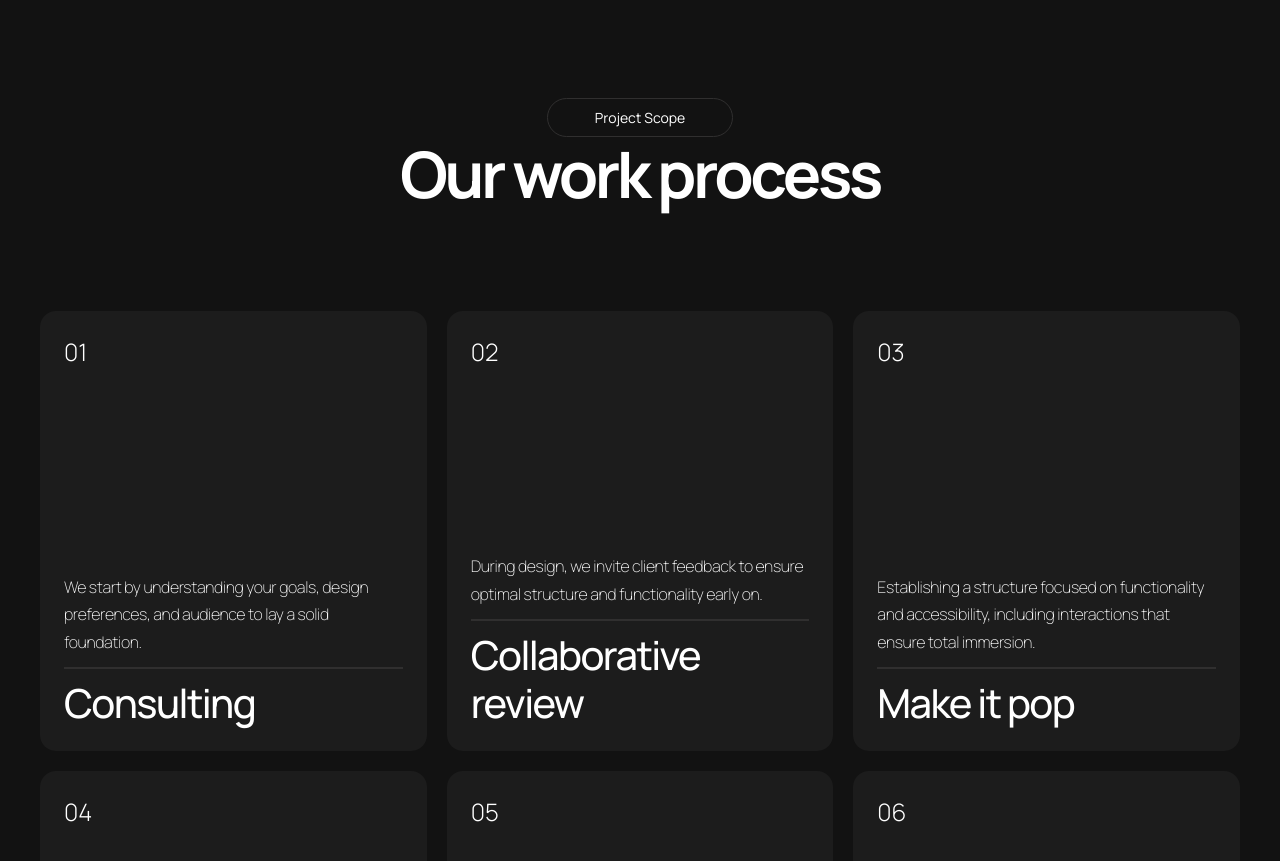
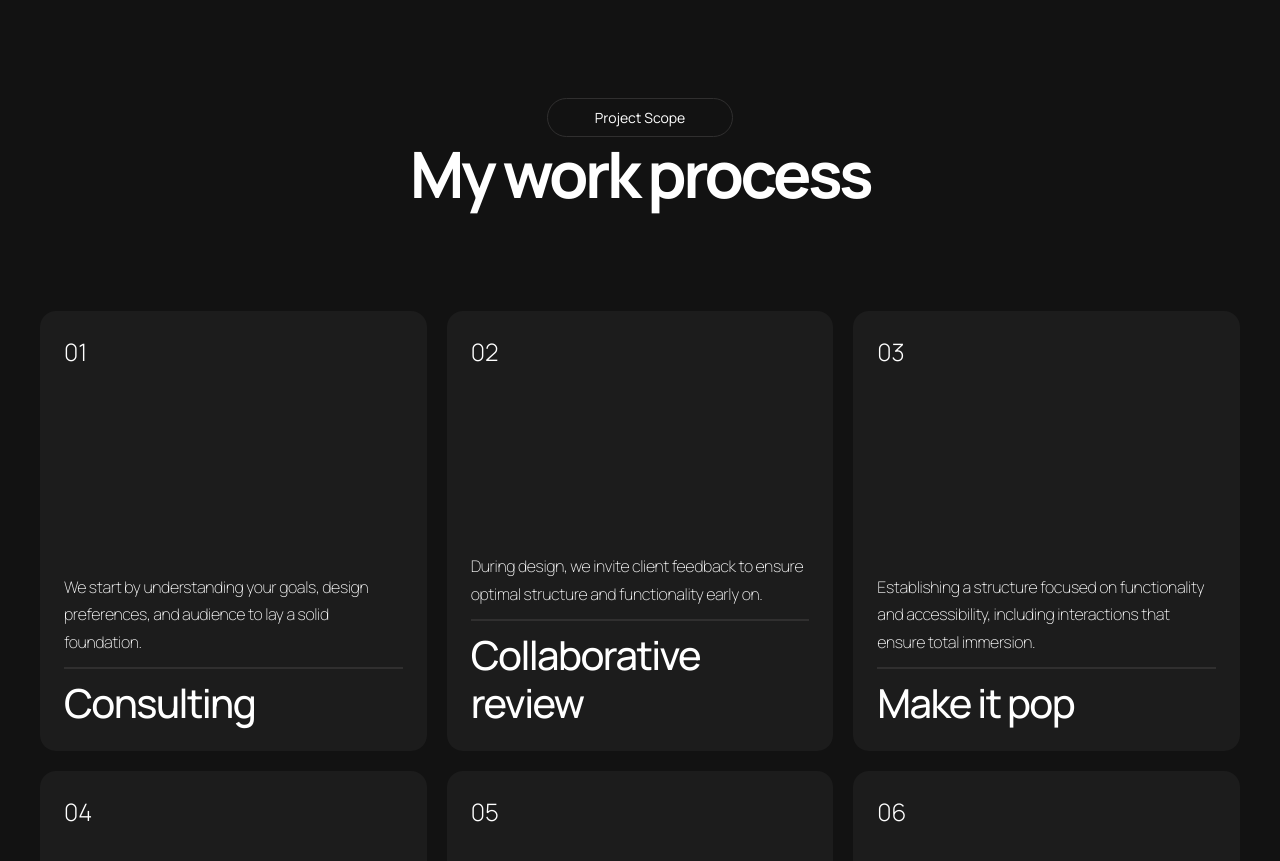
Before and after one commit to Carterjamesq/sendes, a React (Vite) app: page / in a window 1280 px wide. Shown: the part 2300-3161 px from the top of the page. Built offline with nearby package versions, Linux system fonts and the light colour scheme; no server answers.

Commit message:
Upadted Cases and Process sections

```diff
--- a/src/components/Cases.jsx
+++ b/src/components/Cases.jsx
@@ -1,7 +1,7 @@
 import React, { useEffect, useState, useRef } from "react";
 import contentfulClient from "../contentfulConfig.js";
 import { documentToReactComponents } from "@contentful/rich-text-react-renderer";
-import { motion } from "framer-motion";
+
 import LocomotiveScroll from "locomotive-scroll";
 
 const Cases = () => {
@@ -54,7 +54,7 @@ const Cases = () => {
   }
 
   return (
-    <motion.section
+    <section
       className="cases"
       id="cases"
       initial={{ opacity: 0, y: 10 }}
@@ -112,7 +112,7 @@ const Cases = () => {
           ))}
         </motion.div>
       </div>
-    </motion.section>
+    </section>
   );
 };
 
--- a/src/components/Process.jsx
+++ b/src/components/Process.jsx
@@ -1,5 +1,4 @@
 import React from "react";
-import { motion } from "framer-motion";
 
 const Process = () => {
   return (
@@ -7,8 +6,8 @@ const Process = () => {
       <div className="toaster">
         <span>Project Scope</span>
       </div>
-      <h2>Our work process</h2>
-      <motion.div
+      <h2>My work process</h2>
+      <div
         className="process__grid"
         initial={{ opacity: 0, y: 50 }}
         whileInView={{ opacity: 1, y: 0 }}
@@ -81,7 +80,7 @@ const Process = () => {
             <h3>Project support</h3>
           </div>
         </div>
-      </motion.div>
+      </div>
     </section>
   );
 };
```
